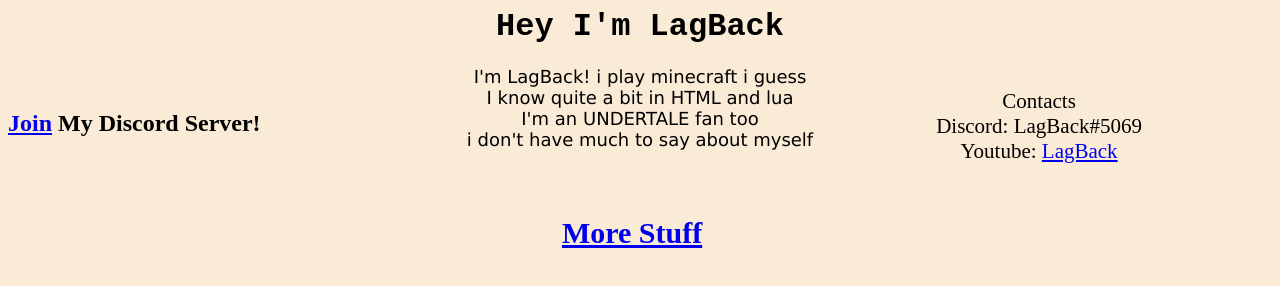
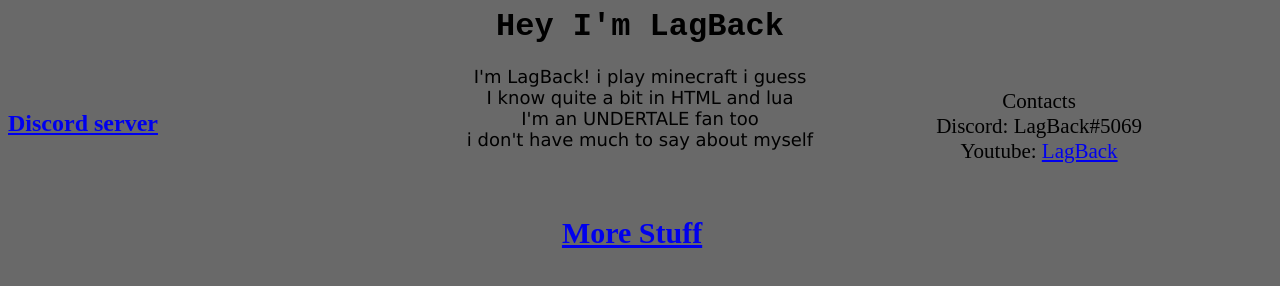
Before and after one commit to LagBack/lagback.github.io, a plain HTML site: page index.html in a window 1280 px wide. Shown: the top 286 px of the page. Drawn offline with Linux system fonts and the light colour scheme.

Commit message:
Update index.html

```diff
--- a/index.html
+++ b/index.html
@@ -26,13 +26,13 @@
 
 		</style>
 
-		<body style="background-color:antiqueWhite">
+		<body style="background-color:DimGray">
 	<h1 style="font-family:'Courier New'">Hey I'm LagBack</h1>
 	<p style="font-family:Verdana;font-size:18px"> I'm LagBack! i play minecraft i guess<br> I know quite a bit in HTML and lua<br>I'm an UNDERTALE fan too <br> i don't have much to say about myself</p>
    <p style="float: right; margin-right: 130px;font-size:21px; position:relative; top: -100px;"> Contacts <br> Discord: LagBack#5069 <br> Youtube: <a href="https://www.youtube.com/c/lagback">LagBack</a> <br>   </p>
    <br>
    <h3 style="font-size:30px; position:relative; right: -160px;"><a href="https://www.youtube.com/watch?v=dQw4w9WgXcQ">More Stuff</a>
-	   <h2><a href="https://discord.gg/eGGmdbJMnF">Join</a> My Discord Server!</h2>
+	   <h2><a href="https://discord.gg/eGGmdbJMnF">Discord server</a></h2>
 
 
 
```
